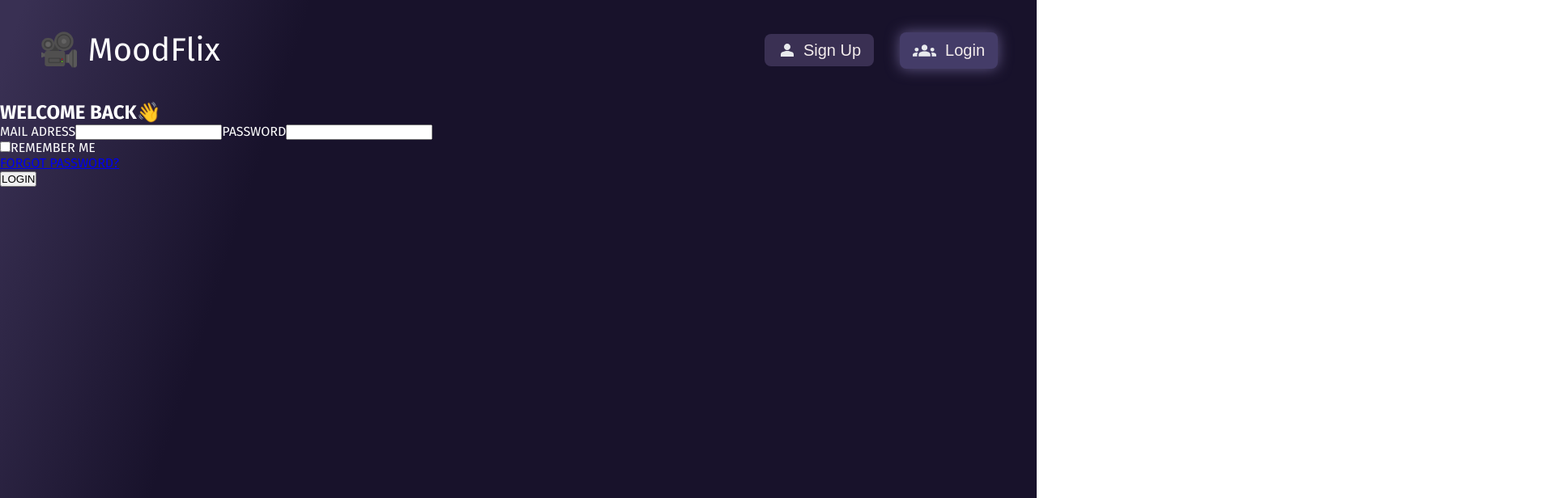
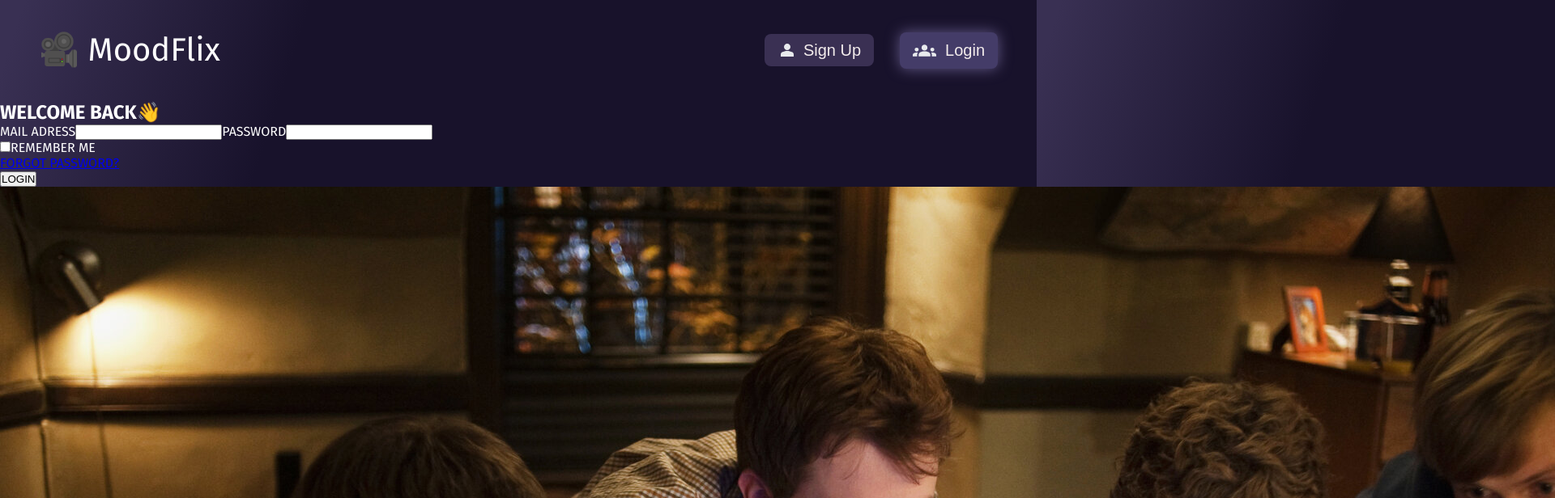
Before and after one commit to WildCodeSchool-2024-02/JS-RemoteFR-CodeOfWar-P2-MoodFlix, a React (Vite) app in the folder client/: page /login in a window 1280 px wide. Shown: the top 616 px of the page at 81% size, 1920 px wide, since content can reach past the window. Built offline with nearby package versions, Linux system fonts and the light colour scheme.

Commit message:
:hammer: Added LoginForm to Login

```diff
--- a/client/src/pages/login/Login.jsx
+++ b/client/src/pages/login/Login.jsx
@@ -1,5 +1,6 @@
 import Navbar from "../../components/Navbar";
 import LoginForm from "./LoginForm";
+import LoginImage from "../../assets/images/social-network.jpeg";
 
 function Login() {
     return (
@@ -10,6 +11,9 @@ function Login() {
             <div>
                 <LoginForm />
             </div>
+            <div className="login-img">
+                <img src={LoginImage} alt="" />
+            </div>
         </>
     );
 };
```
